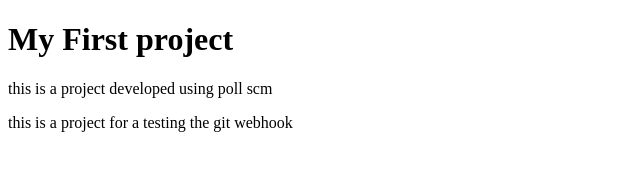
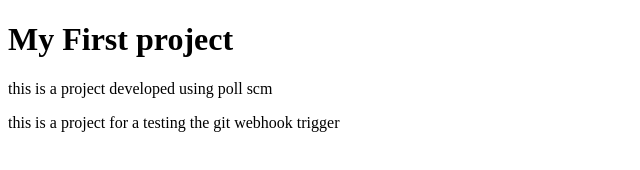
Before and after one commit to sai-45-kla/project1, a plain HTML site: page index.html in a window 1280 px wide. Shown: the full height of the page, 0-640 px from the left. Drawn offline with Linux system fonts and the light colour scheme.

Commit message:
index-webhook

```diff
--- a/index.html
+++ b/index.html
@@ -4,7 +4,7 @@
 
 <h1>My First project </h1>
 <p>this is a project developed using poll scm</p>
-<p>this is a project for a testing the git webhook</p>
+<p>this is a project for a testing the git webhook trigger</p>
 
 </body>
 </html>
```
